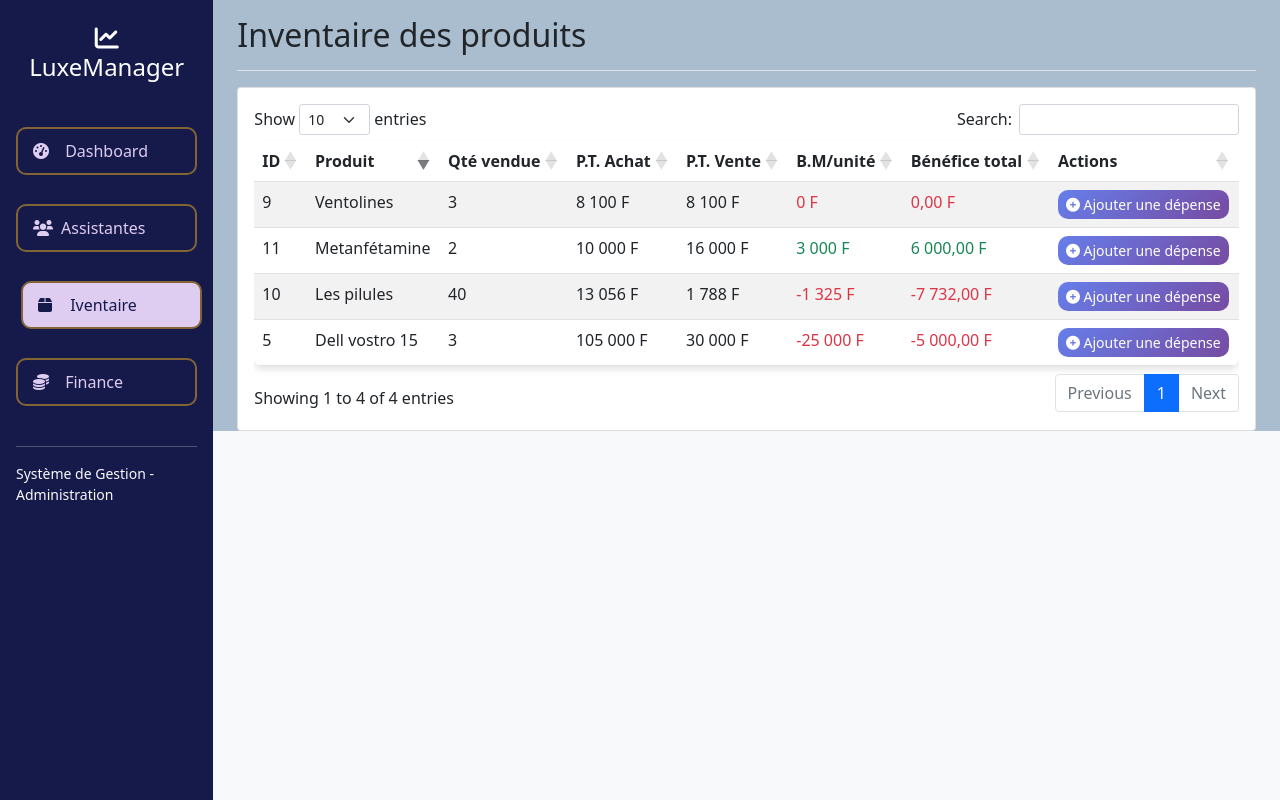
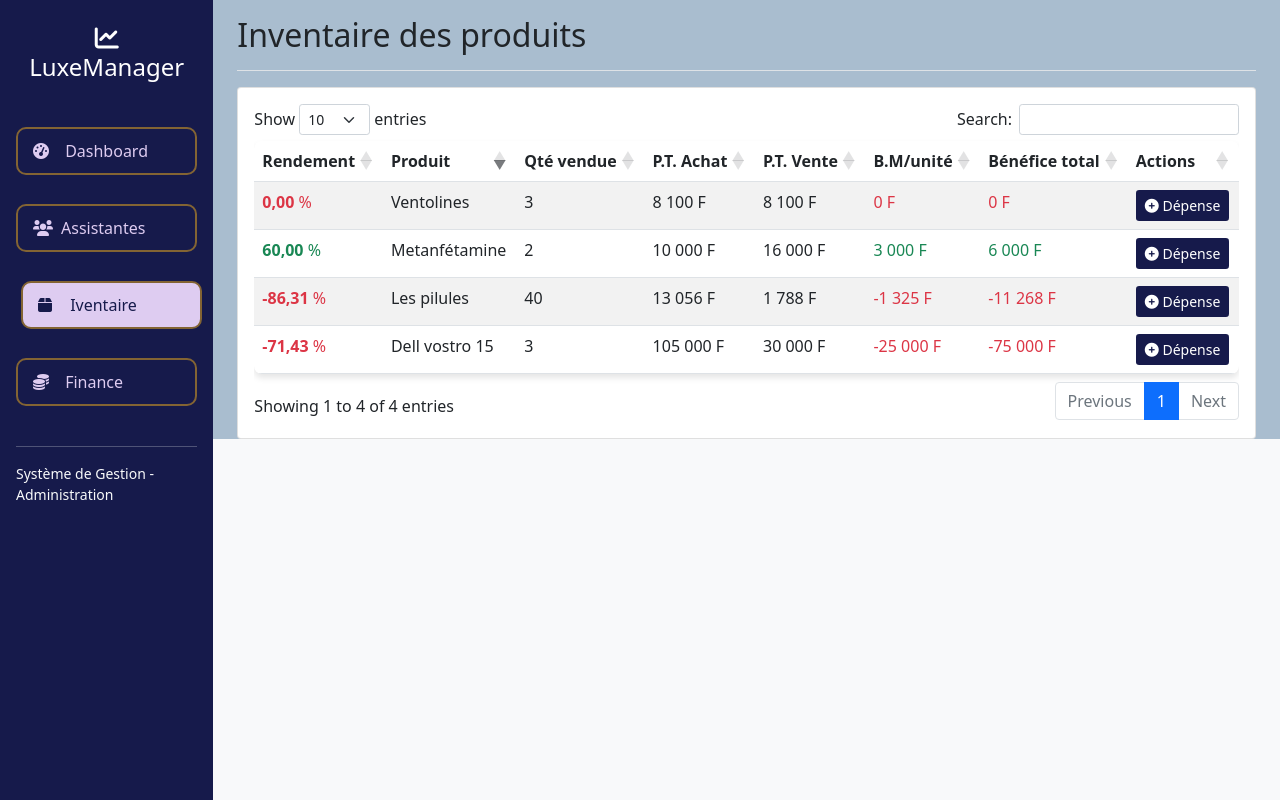
Before and after one commit to henocn/gestion-shopping, a PHP site: page /products/index.php in a window 1280 px wide. Run offline with PHP 8.4, Linux system fonts and the light colour scheme; data comes from the database, SQL or seed files in the repository; data that the repository does not hold is empty; some libraries are stand-ins or nearby versions.

Commit message:
rendement in products invntory

```diff
--- a/products/index.php
+++ b/products/index.php
@@ -73,7 +73,7 @@ $soldProducts = $productManager->getSoldProducts();
                             <table id="productsTable" class="table table-striped table-hover">
                                 <thead>
                                     <tr>
-                                        <th>ID</th>
+                                        <th>Rendement</th>
                                         <th>Produit</th>
                                         <th>Qté vendue</th>
                                         <th>P.T. Achat</th>
@@ -89,7 +89,7 @@ $soldProducts = $productManager->getSoldProducts();
                                         $profitClass = ($product['avg_profit_per_unit'] > 0) ? 'text-success' : 'text-danger';
                                         ?>
                                         <tr>
-                                            <td><?php echo htmlspecialchars($product['id']); ?></td>
+                                            <td class="<?php echo $profitClass; ?>"><b><?php echo number_format($product['rendement'], 2, ',', ' '); ?></b> %</td>
                                             <td><?php echo htmlspecialchars($product['name']); ?></td>
                                             <td><?php echo number_format($product['total_sold'], 0, ',', ' '); ?></td>
                                             <td><?php echo number_format($product['cost_price'], 0, ',', ' '); ?> F</td>
@@ -98,16 +98,16 @@ $soldProducts = $productManager->getSoldProducts();
                                                 <?php echo number_format($product['avg_profit_per_unit'], 0, ',', ' '); ?> F
                                             </td>
                                             <td class="<?php echo $profitClass; ?>">
-                                                <?php echo number_format($product['total_profit'], 2, ',', ' '); ?> F
+                                                <?php echo number_format($product['total_profit'], 0, ',', ' '); ?> F
                                             </td>
                                             <td>
                                                 <button
-                                                    class="btn btn-primary btn-sm add-expense"
+                                                    class="btn main-bg text-white btn-sm add-expense"
                                                     data-bs-toggle="modal"
                                                     data-bs-target="#expenseModal"
                                                     data-product-id="<?php echo $product['id']; ?>"
                                                     data-product-name="<?php echo htmlspecialchars($product['name']); ?>">
-                                                    <i class="fas fa-plus-circle"></i> Ajouter une dépense
+                                                    <i class="fas fa-plus-circle"></i> Dépense
                                                 </button>
                                             </td>
 
--- a/src/ProductManager.php
+++ b/src/ProductManager.php
@@ -61,7 +61,8 @@ class ProductManager
                 SUM(o.total_price) AS total_selling_price,
                 SUM(o.quantity) AS total_sold,
                 (AVG(o.total_price / o.quantity) - AVG(o.unit_price)) AS avg_profit_per_unit,
-                (SUM(o.total_price) - SUM(o.unit_price)) AS total_profit
+                (SUM(o.total_price) - SUM(o.unit_price * o.quantity)) AS total_profit,
+                ROUND(((SUM(o.total_price) - SUM(o.unit_price * o.quantity)) / SUM(o.unit_price * o.quantity)) * 100, 2) AS rendement
             FROM orders o
             JOIN products p ON o.product_id = p.id
             WHERE o.newstat = 'deliver'
@@ -75,5 +76,4 @@ class ProductManager
             return [];
         }
     }
-
 }
```
Lines whose indentation alone changed are shown as unchanged.
